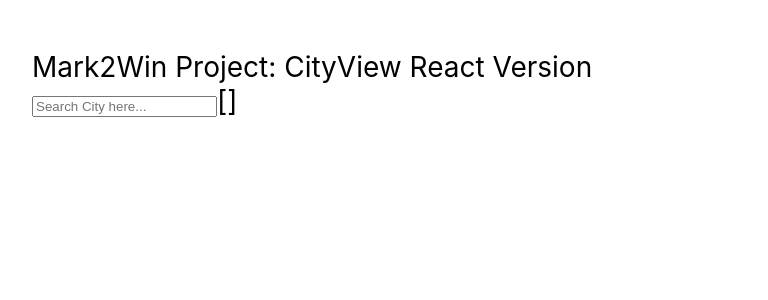
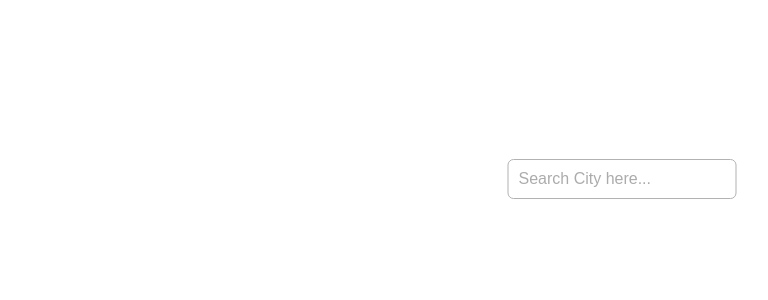
Before and after one commit to jackxu115/cityView-React, a React (Create React App) app: page / in a window 1280 px wide. Shown: the top 300 px of the page, without its empty margins (18-786 px from the left). Built offline with nearby package versions, Linux system fonts and the light colour scheme; the HTML template or start-up script is replaced by a standard one.

Commit message:
image list component

```diff
--- a/src/App.css
+++ b/src/App.css
@@ -1,6 +1,20 @@
 .App {
-  padding: 50px;
-  font-size: 28px;
+  position: relative;
+  width: 100vw;
+  height: 100vh;
+  display: flex;
+  flex-direction: column;
+  align-items: center;
+  justify-content: center;
+  background-repeat: no-repeat;
+  background-size: cover;
+}
+
+.searchBar {
+  position: absolute;
+  left: 50%;
+  transform: translateX(-50%);
+  top: 20%;
 }
 
 /*# sourceMappingURL=App.css.map */
--- a/src/App.js
+++ b/src/App.js
@@ -1,13 +1,21 @@
 import './App.scss';
 import {CityInput} from "./CityInput";
+import {ImageList} from "./ImageList";
+import {useState} from "react";
 
 function App() {
-  return (
-    <div className="App">
-     Mark2Win Project: CityView React Version
-    < CityInput />
+
+    const [images, setImages] = useState([])
+
+    const updateImages = newImages => setImages(newImages)
+
+    return <div className="App">
+        <div className='searchBar'>
+            <CityInput cbUpdateImages={updateImages}/>
+        </div>
+        <ImageList images={images}/>
     </div>
-  );
+
 }
 
 export default App;
--- a/src/App.scss
+++ b/src/App.scss
@@ -1,5 +1,19 @@
 
 .App {
-  padding: 50px;
-  font-size: 28px;
+  position: relative;
+  width: 100vw;
+  height: 100vh;
+  display: flex;
+  flex-direction: column;
+  align-items: center;
+  justify-content: center;
+  background-repeat: no-repeat;
+  background-size: cover;
 }
+
+.searchBar {
+  position: absolute;
+  left: 50%;
+  transform: translateX(-50%);
+  top: 20%;
+}
--- a/src/CityInput.css
+++ b/src/CityInput.css
@@ -1,3 +1,24 @@
-
+.inputCity {
+  border: none;
+  box-shadow: 0 1px 2px 0 rgba(0, 0, 0, 0.05);
+  padding: 10px;
+  font-size: 16px;
+  border-radius: 5px;
+  background-color: rgba(255, 255, 255, 0.6);
+  opacity: 0.6;
+  transition: all ease-in-out 0.3s;
+  color: black;
+  outline: 1px solid grey;
+}
+.inputCity:focus {
+  outline: 1px solid #6e6e6e;
+  box-shadow: inset 0 2px 4px 0 rgba(0, 0, 0, 0.05);
+  transition: all ease-in-out 0.3s;
+}
+.inputCity:hover {
+  opacity: 1;
+  outline: 1px solid #6e6e6e;
+  transition: all ease-in-out 0.3s;
+}
 
 /*# sourceMappingURL=CityInput.css.map */
--- a/src/CityInput.js
+++ b/src/CityInput.js
@@ -1,11 +1,10 @@
 import {useState} from "react";
 import {AccessKey, BasicUrl, DefaultCity} from "./consts";
 import axios from "axios";
+import './CityInput.css'
 
-export const CityInput = () => {
+export const CityInput = ({cbUpdateImages}) => {
     const [city, setCity] = useState(DefaultCity)
-    const [images, setImages] = useState([])
-
     // event handler for key down
     const cbInput = event => {
         let newCity = event.target.value.trim().toLowerCase()
@@ -14,16 +13,16 @@ export const CityInput = () => {
         (() => {
             setCity(newCity) // async
             console.log('new city input: ', city, newCity)
-            fetchCity()
+            fetchCity(newCity)
         })()
     }
 
-    const fetchCity = () => {
+    const fetchCity = newCity =>
         // axios--3rd party library
         // https://www.npmjs.com/package/axios
         axios.get(BasicUrl, {
             params: {
-                query: city,
+                query: newCity,
                 orientation: 'landscape',
 
             },
@@ -47,22 +46,16 @@ export const CityInput = () => {
                 thumb: item.urls.thumb
             }))
 
-            console.log('tidied data:', imageList)
-            setImages(imageList)
+            cbUpdateImages(imageList)
 
 
         }).catch(error => console.log('fetch city http error!', error))
 
-    }
 
-    return (
-        <div>
-            <input
-                type="text"
-                placeholder="Search City here..."
-                onKeyDown={cbInput}
-            />
-            {JSON.stringify(images)}
-        </div>
-    )
+    return <input
+        className='inputCity'
+        type="text"
+        placeholder="Search City here..."
+        onKeyDown={cbInput}
+    />
 }
--- a/src/CityInput.scss
+++ b/src/CityInput.scss
@@ -0,0 +1,24 @@
+.inputCity {
+  border: none;
+  box-shadow: 0 1px 2px 0 rgb(0 0 0 / 0.05);
+  padding: 10px;
+  font-size: 16px;
+  border-radius: 5px;
+  background-color: rgba(255, 255, 255, 0.6);
+  opacity: 0.6;
+  transition: all ease-in-out 0.3s;
+  color: black;
+  outline: 1px solid grey;
+
+  &:focus {
+    outline: 1px solid #6e6e6e;
+    box-shadow: inset 0 2px 4px 0 rgb(0 0 0 / 0.05);
+    transition: all ease-in-out 0.3s;
+  }
+
+  &:hover {
+    opacity: 1;
+    outline: 1px solid #6e6e6e;
+    transition: all ease-in-out 0.3s;
+  }
+}
--- a/src/ImageList.js
+++ b/src/ImageList.js
@@ -0,0 +1,10 @@
+import './ImageList.scss'
+
+export const ImageList = ({images}) => {
+    return <div className='carousel'>
+        {
+            images && images.map((image, index) => <div key={index} style={{background: `url(${image.thumb}) no-repeat center center fixed`}}></div>)
+        }
+    </div>
+
+}
```
